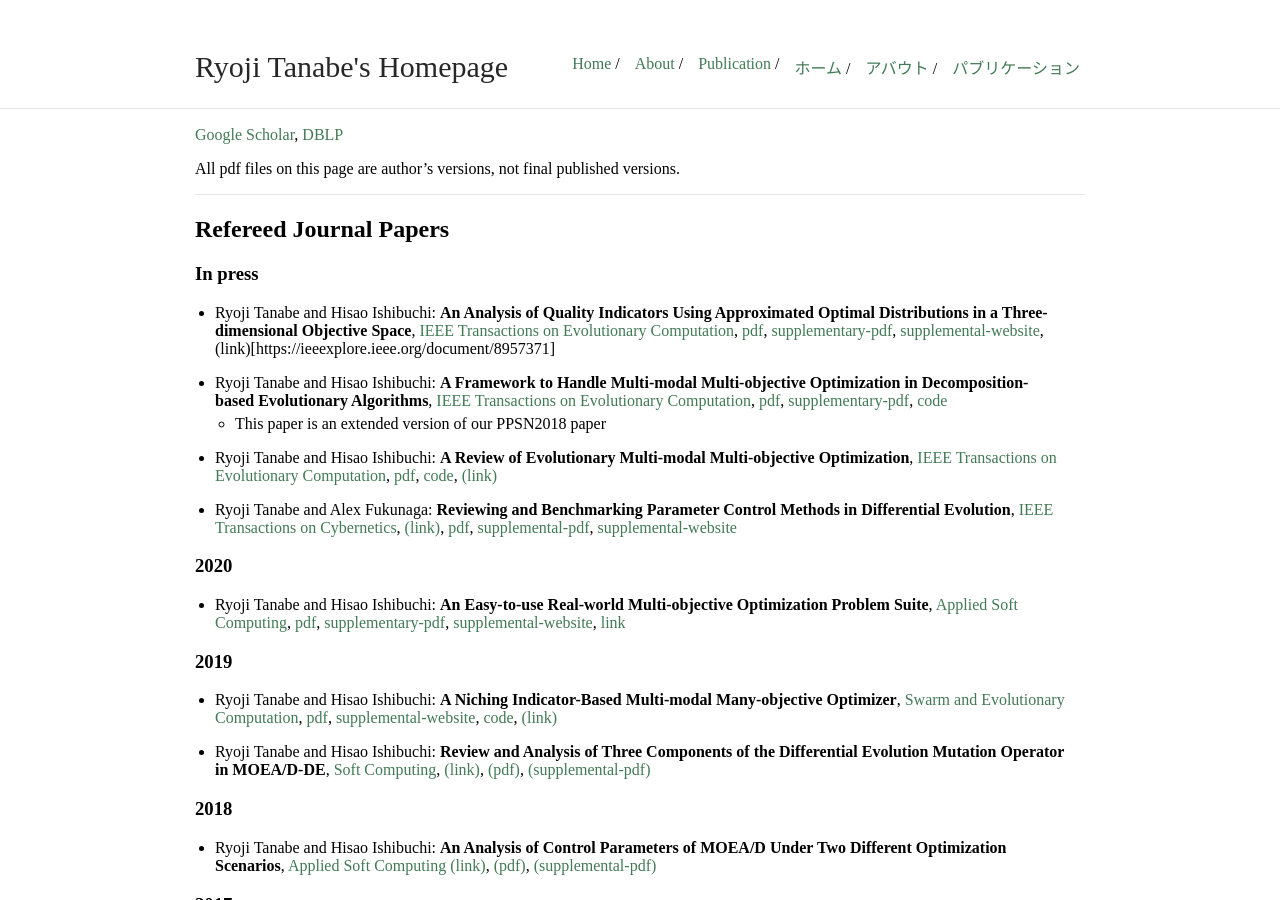
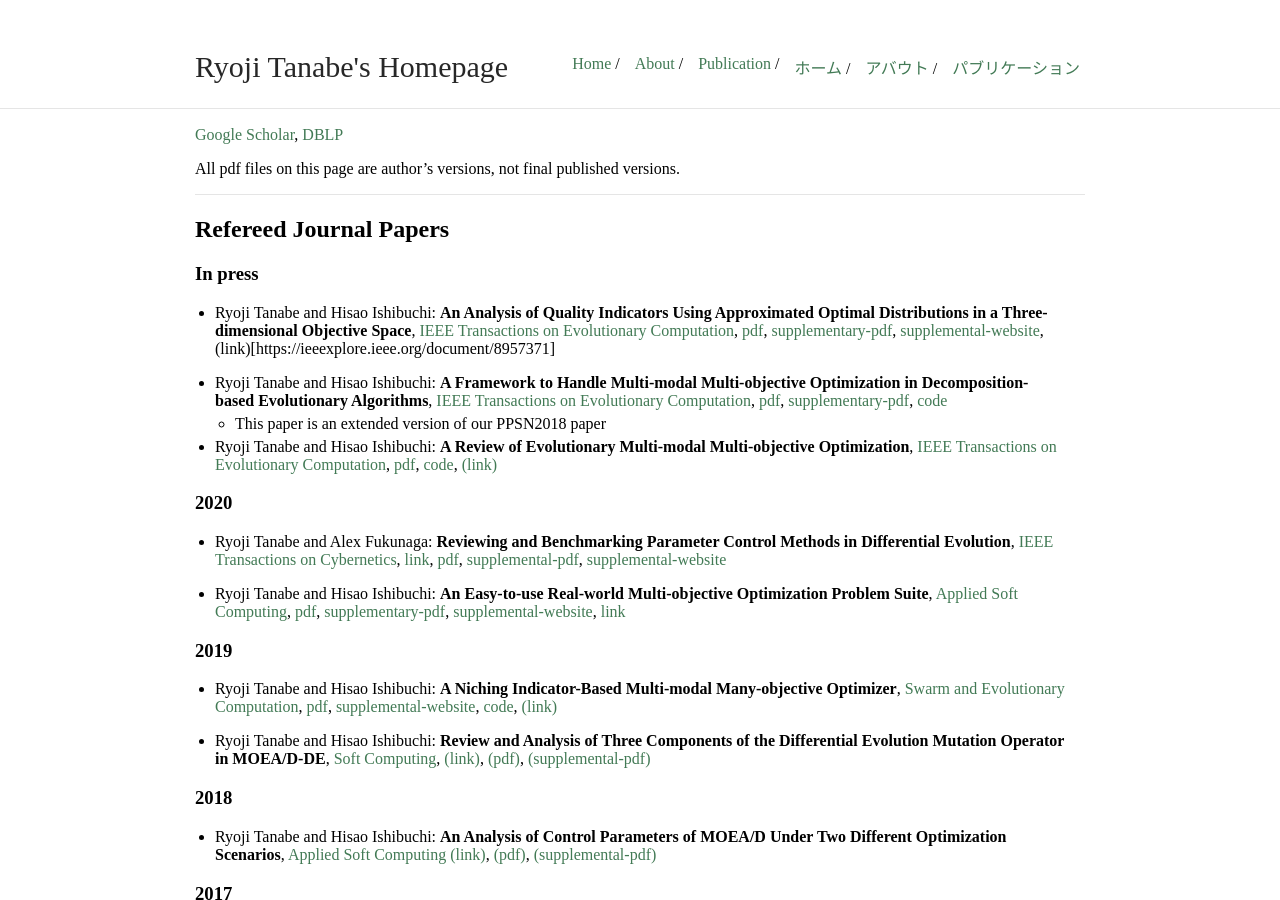
Before and after one commit to ryojitanabe/ryojitanabe.github.io, a Jekyll site: the page built from publication.md, in a window 1280 px wide and 900 px high. Built offline with Jekyll 4.4.1, drawn with Linux system fonts in a browser that asks for light colours.

Commit message:
update paper list

```diff
--- a/publication.md
+++ b/publication.md
@@ -21,10 +21,10 @@ All pdf files on this page are author's versions, not final published versions.
 
 * Ryoji Tanabe and Hisao Ishibuchi: **A Review of Evolutionary Multi-modal Multi-objective Optimization**, [IEEE Transactions on Evolutionary Computation](https://ieeexplore.ieee.org/xpl/RecentIssue.jsp?punumber=4235), [pdf](pdf/ti-emmo-tevc2019.pdf), [code](https://drive.google.com/file/d/19tK-_CEBn08U0_TDdD3tfQ_QvOqxaZ5A/view), [(link)](https://ieeexplore.ieee.org/document/8684299)
 
-* Ryoji Tanabe and Alex Fukunaga: **Reviewing and Benchmarking Parameter Control Methods in Differential Evolution**, [IEEE Transactions on Cybernetics](https://ieeexplore.ieee.org/xpl/RecentIssue.jsp?punumber=6221036), [(link)](https://ieeexplore.ieee.org/document/8626758), [pdf](pdf/tf-tcyb2018.pdf), [supplemental-pdf](pdf/tf-tcyb2018-supp.pdf), [supplemental-website](https://sites.google.com/view/pcmde/)
-
 
 ### 2020
+
+* Ryoji Tanabe and Alex Fukunaga: **Reviewing and Benchmarking Parameter Control Methods in Differential Evolution**, [IEEE Transactions on Cybernetics](https://ieeexplore.ieee.org/xpl/RecentIssue.jsp?punumber=6221036), [link](https://ieeexplore.ieee.org/document/8626758), [pdf](pdf/tf-tcyb2018.pdf), [supplemental-pdf](pdf/tf-tcyb2018-supp.pdf), [supplemental-website](https://sites.google.com/view/pcmde/)
 
 * Ryoji Tanabe and Hisao Ishibuchi: **An Easy-to-use Real-world Multi-objective Optimization Problem Suite**, [Applied Soft Computing](https://www.journals.elsevier.com/applied-soft-computing/), [pdf](pdf/ti-reproblems-asoc2020.pdf), [supplementary-pdf](pdf/ti-reproblems-asoc2020-supp.pdf), [supplemental-website](https://ryojitanabe.github.io/reproblems/), [link](https://www.sciencedirect.com/science/article/pii/S1568494620300181)
 
```
